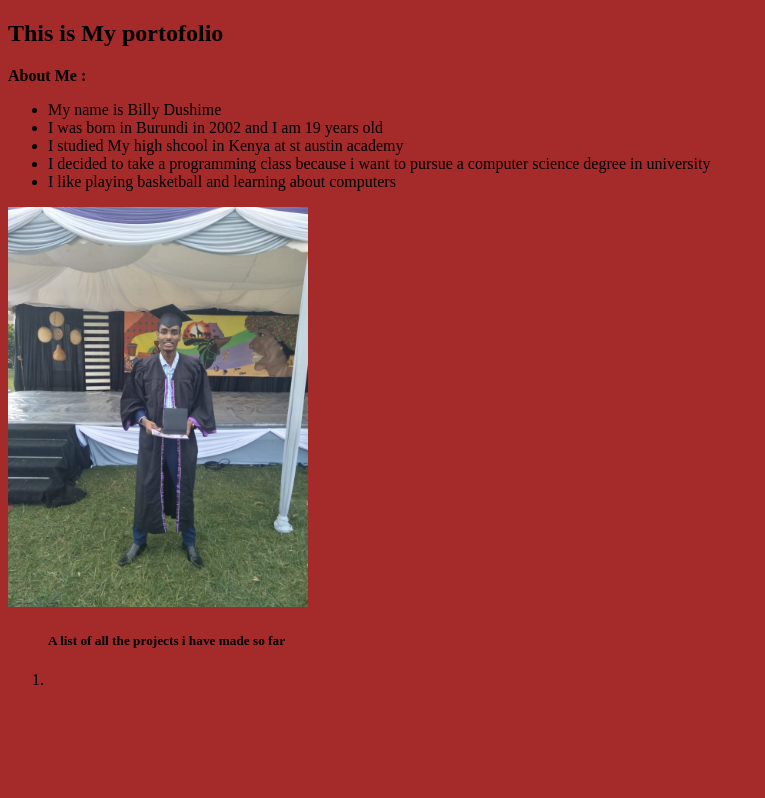
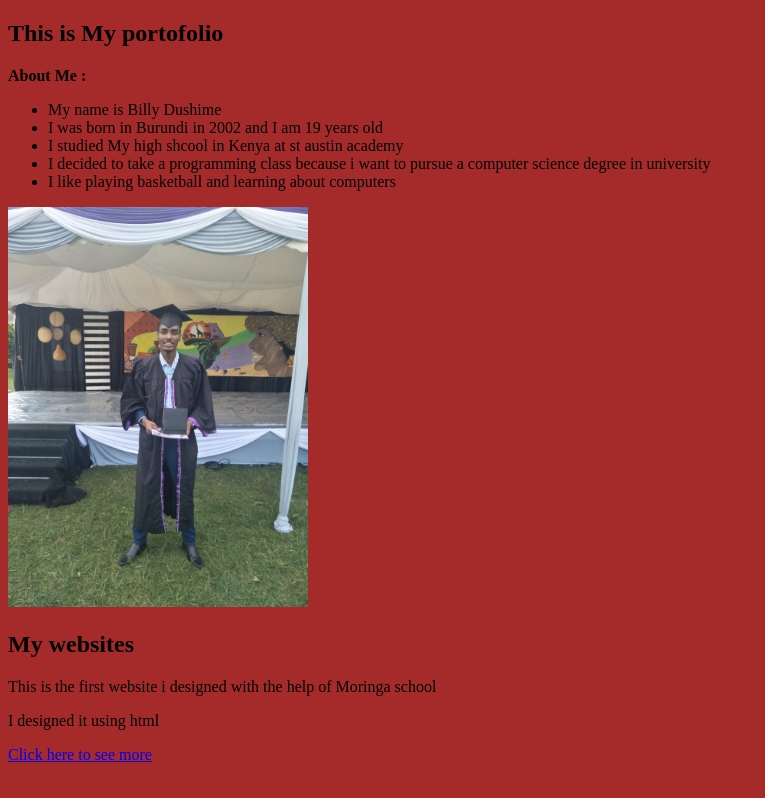
Before and after one commit to Billzonair/Week-1-IP-Portofolio, a plain HTML site: page index.html in a window 1280 px wide. Shown: the whole page, without its empty margins (0-765 px from the left). Drawn offline with Linux system fonts and the light colour scheme.

Commit message:
i have added a link to a webpage i have designed.

```diff
--- a/index.html
+++ b/index.html
@@ -19,10 +19,10 @@
         <div class="picture">
             <img src="Images/image.jpeg" alt="Me at my class graduation in 2021" class="image-resize">
         </div>
-        <ol> <h5>A list of all the projects i have made so far</h5>
-            <li><a href="file:///home/billzonair/Documents/moringa-school-projects/week1-independent-project/Other%20webpage/my-first-webpage.html"></a></li>
-
-        </ol>
+       <h2>My websites</h2>
+       <p>This is the first website i designed with the help of Moringa school</p>
+       <p>I designed it using html</p>
+       <a href="file:///home/billzonair/Documents/moringa-school-projects/week1-independent-project/Other%20webpage/my-first-webpage.html">Click here to see more</a>
 
     </body>
 </html>
```
